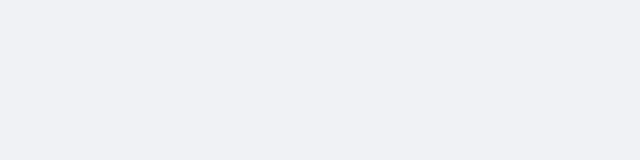
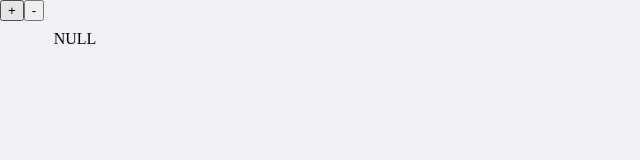
Before and after one commit to CraftyDragon678/study-data-structure-visualize, a React (Create React App) app: page /linkedstack in a window 1280 px wide. Shown: the top 160 px of the page, without its empty margins (0-640 px from the left). Built offline with nearby package versions, Linux system fonts and the light colour scheme; a web font is replaced by a local one.

Commit message:
feat: linked statck

```diff
--- a/src/pages/LinkedStack.tsx
+++ b/src/pages/LinkedStack.tsx
@@ -1,5 +1,67 @@
-import React from 'react';
+import styled from '@emotion/styled';
+import React, { useState } from 'react';
+import Swal from 'sweetalert2';
+import Element from '../components/Element';
+import arrow from '../assets/downarrow.svg';
+import { ElementProps } from '../types/element';
 
-export default () => (
-  <div />
-);
+const ControllerWrapper = styled.div`
+  margin-bottom: 10px;
+`;
+
+const ElementWrapper = styled.div`
+  width: 150px;
+  display: flex;
+  flex-direction: column;
+  align-items: center;
+`;
+
+const Arrow = styled.img`
+  height: 30px;
+`;
+
+export default () => {
+  const [arr, setArr] = useState<ElementProps[]>([]);
+
+  const push = () => {
+    pushItem();
+  };
+
+  const pushItem = () => {
+    setArr((arr) => [...arr, {
+      val: Math.floor(Math.random() * 100).toString(),
+      key: Math.floor(Math.random() * (16 ** 8 - 1)).toString(16),
+      color: Math.floor(Math.random() * 16777215).toString(16),
+    }]);
+  };
+
+  const pop = () => {
+    if (arr.length <= 0) {
+      Swal.fire('Error', 'Stack Empty', 'error');
+      return;
+    }
+    setArr((arr) => arr.slice(0, -1));
+  };
+
+  return (
+    <>
+      <ControllerWrapper>
+        {/* <div>
+          <label>step: </label>
+          <input type="checkbox" checked={step} onChange={(e) => setStep(e.target.checked)} />
+        </div> */}
+        <button type="button" onClick={push}>+</button>
+        <button type="button" onClick={pop}>-</button>
+      </ControllerWrapper>
+      {arr.map((v) => (
+        <ElementWrapper key={v.key}>
+          <Element style={{ backgroundColor: `#${v.color}` }}>{v.val}</Element>
+          <Arrow src={arrow} />
+        </ElementWrapper>
+      )).reverse()}
+      <ElementWrapper>
+        NULL
+      </ElementWrapper>
+    </>
+  );
+};
```
